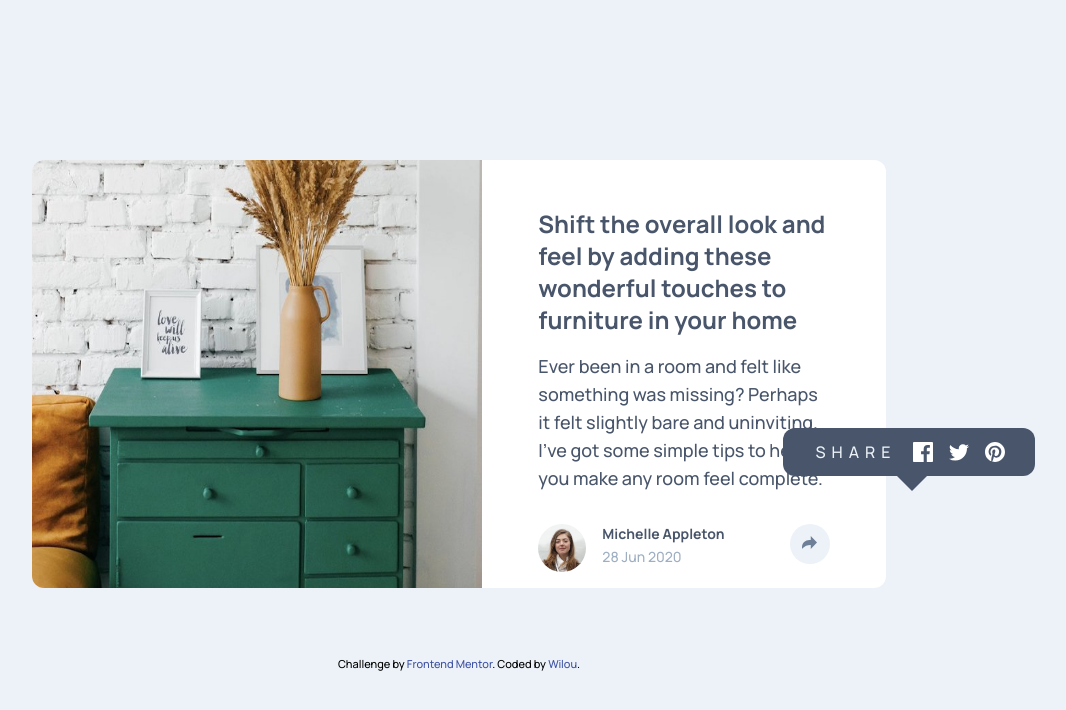
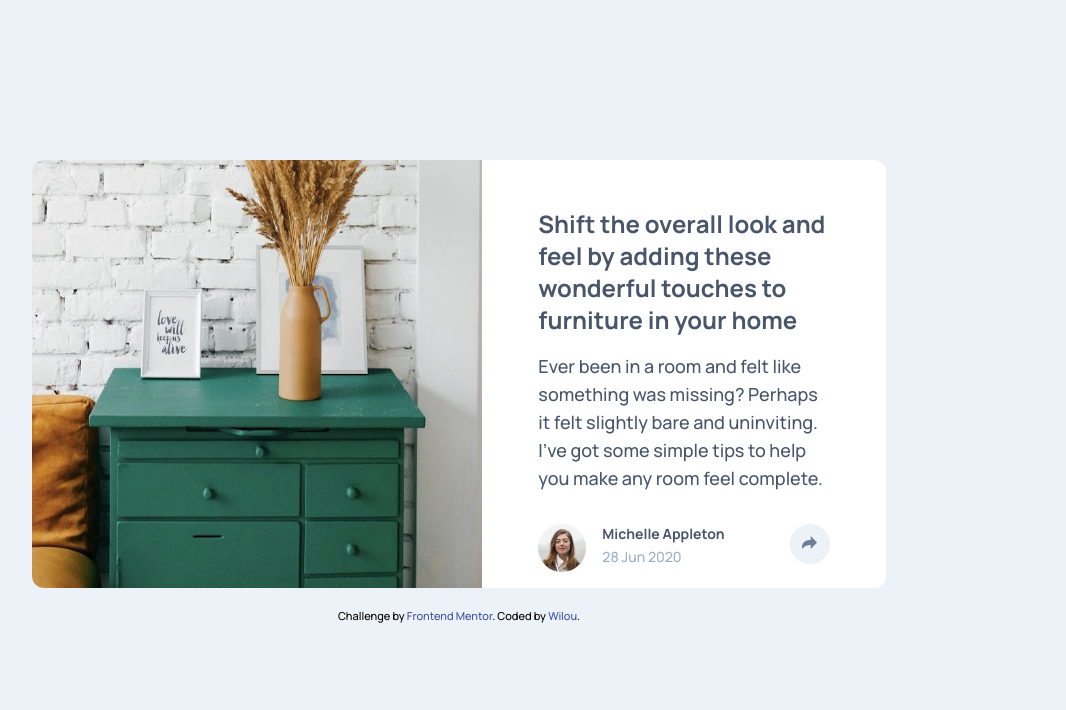
Before and after one commit to Wilouricard/articlePreviewComponent, a website: page index.html in a window 1280 px wide. Shown: the whole page, without its empty margins (181-1247 px from the left). Drawn offline with Linux system fonts and the light colour scheme.

Commit message:
hidden class added

```diff
--- a/index.html
+++ b/index.html
@@ -75,7 +75,7 @@
     </div>
     <div
       id="share"
-      class="bg-Very-Dark-Grayish-Blue rounded-b-xl flex justify-between py-5 pl-8 -translate-y-16 md:py-3 md:rounded-xl md:-translate-y-40 md:translate-x-[450px] md:px-0 md:pl-8"
+      class="bg-Very-Dark-Grayish-Blue rounded-b-xl flex justify-between py-5 pl-8 -translate-y-16 md:py-3 md:rounded-xl md:-translate-y-40 md:translate-x-[450px] md:px-0 md:pl-8 hidden"
     >
       <div class="flex justify-between gap-4">
         <p class="uppercase tracking-[6px] text-Light-Grayish-Blue pt-2 md:pt-0">
```
